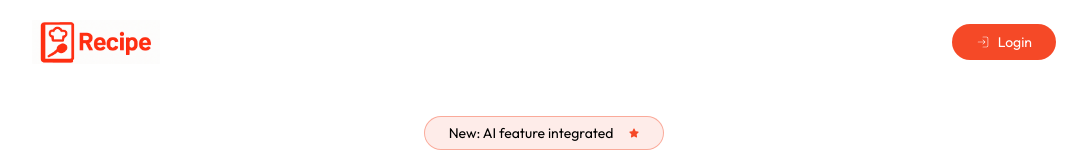
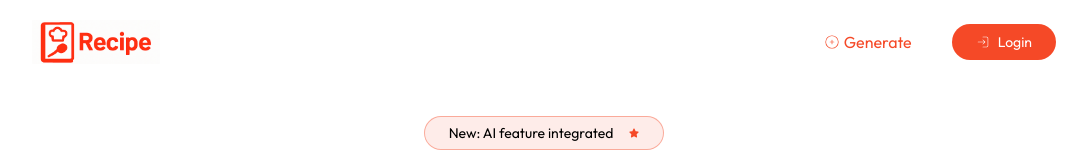
Before and after one commit to lubnafebin/recipe-app, a React (Vite) app in the folder client/: page / in a window 1280 px wide. Shown: the top 160 px of the page, without its empty margins (96-1183 px from the left). Built offline with nearby package versions, Linux system fonts and the light colour scheme; no server answers.

Commit message:
feat: restructure Navbar component layout for improved navigation

```diff
--- a/client/src/components/Navbar.jsx
+++ b/client/src/components/Navbar.jsx
@@ -1,6 +1,7 @@
 import logo from "../assets/logo.png";
 import { CiLogin } from "react-icons/ci";
 import { useAppContext } from "../context/AppContext";
+import { CiCirclePlus } from "react-icons/ci";
 export const Navbar = () => {
   const { navigate, token } = useAppContext();
   return (
@@ -11,6 +12,16 @@ export const Navbar = () => {
         alt=""
         className="w-32 sm:44 cursor-pointer"
       />
+      <div className="flex items-center gap-10">
+        <div className="flex items-center gap-1 text-primary">
+          <CiCirclePlus />
+          <span
+            className="cursor-pointer"
+            onClick={() => navigate("/generate")}
+          >
+            Generate
+          </span>
+        </div>
         <button
           onClick={() => navigate("/admin")}
           className="flex items-center gap-2 rounded-full text-sm cursor-pointer bg-primary text-white px-6 py-2"
@@ -19,5 +30,6 @@ export const Navbar = () => {
           {token ? "Dashboard" : "Login"}
         </button>
       </div>
+    </div>
   );
 };
```
Lines whose indentation alone changed are shown as unchanged.
